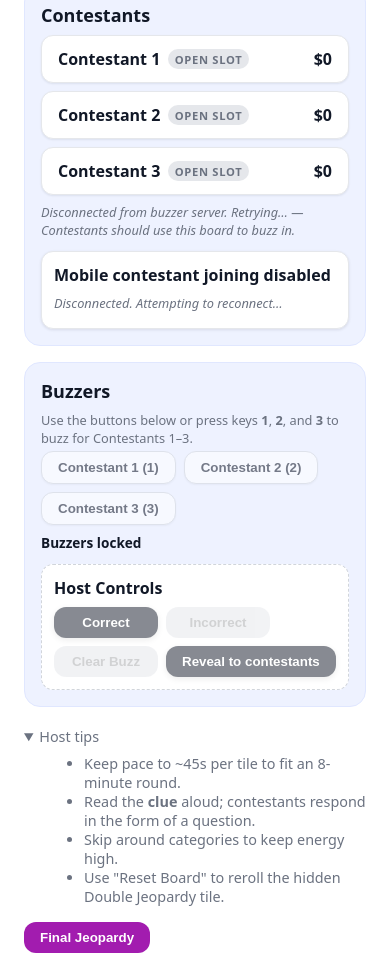
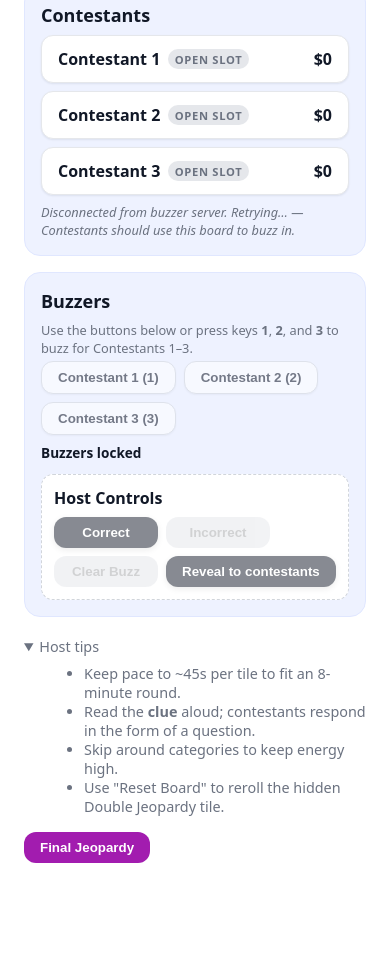
Before and after one commit to jndowney1234/ESGeopardy, a website: page index.html in a window 390 px wide. Shown: the part 2443-3420 px from the top of the page. After the commit the page ends 3330 px from the top, so only its background shows below. Drawn offline with Linux system fonts and the light colour scheme.

Commit message:
Remove mobile joining UI elements

```diff
--- a/index.html
+++ b/index.html
@@ -140,17 +140,7 @@
       <div class="panel" data-role="host-only">
         <h2>Contestants</h2>
         <div id="scoreboardList" class="contestant-list" aria-live="polite"></div>
-        <div id="joinRequestsPanel" class="join-requests" data-role="host-only" hidden aria-live="polite">
-          <h3>Join requests</h3>
-          <div id="joinRequestsList" class="join-requests-list"></div>
-        </div>
         <div id="networkStatus" class="status"></div>
-        <div id="hostRoomInfo" class="network-card" data-role="host-only">
-          <div>
-            <strong>Mobile contestant joining disabled</strong>
-            <p class="status" id="hostRealtimeStatus">Contestants now play using the shared board only.</p>
-          </div>
-        </div>
       </div>
       <div class="panel" data-role="host-only">
         <h2>Buzzers</h2>
@@ -410,7 +400,7 @@
   if(hostRealtimeStatus){
     hostRealtimeStatus.textContent = 'Contestants now play using the shared board only.';
   }
-  setNetworkStatus('Remote buzzer connections disabled.');
+  setNetworkStatus('In-person play only.');
   updateNetworkSummary();
 
   if(shareLinkInput){
```
